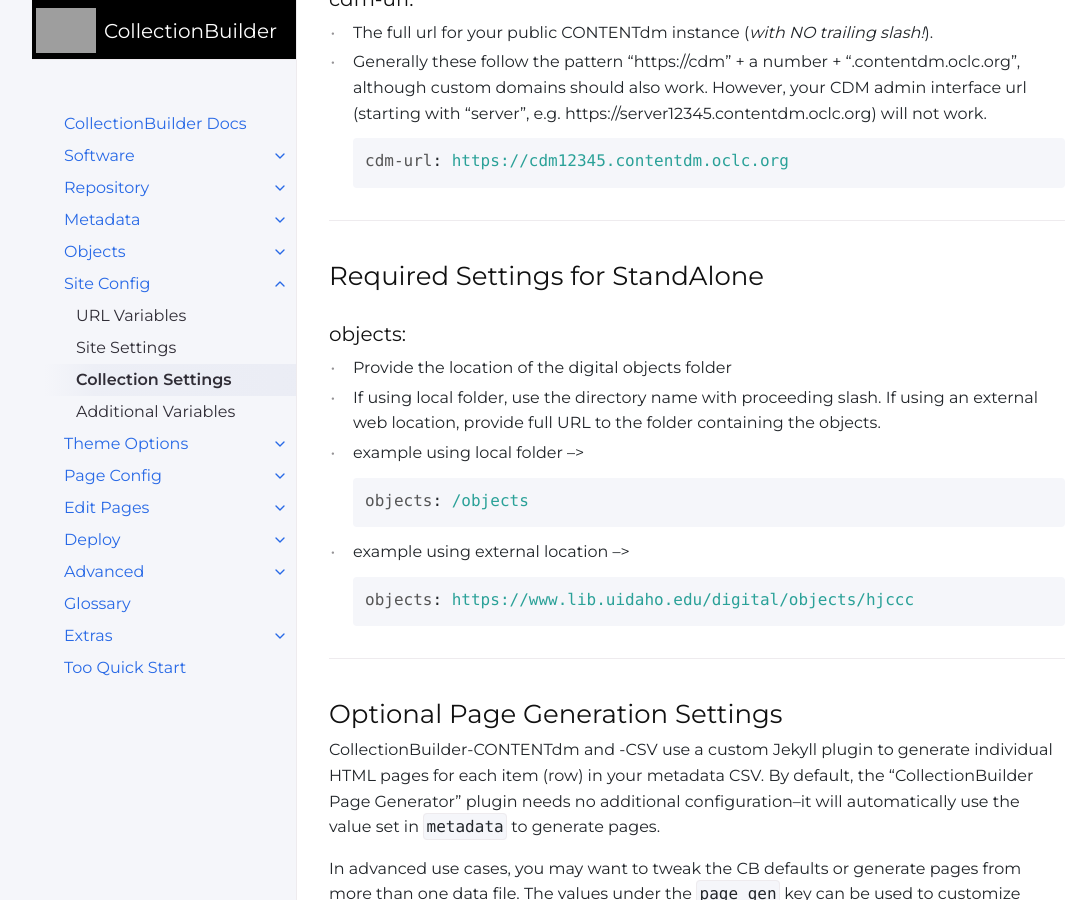
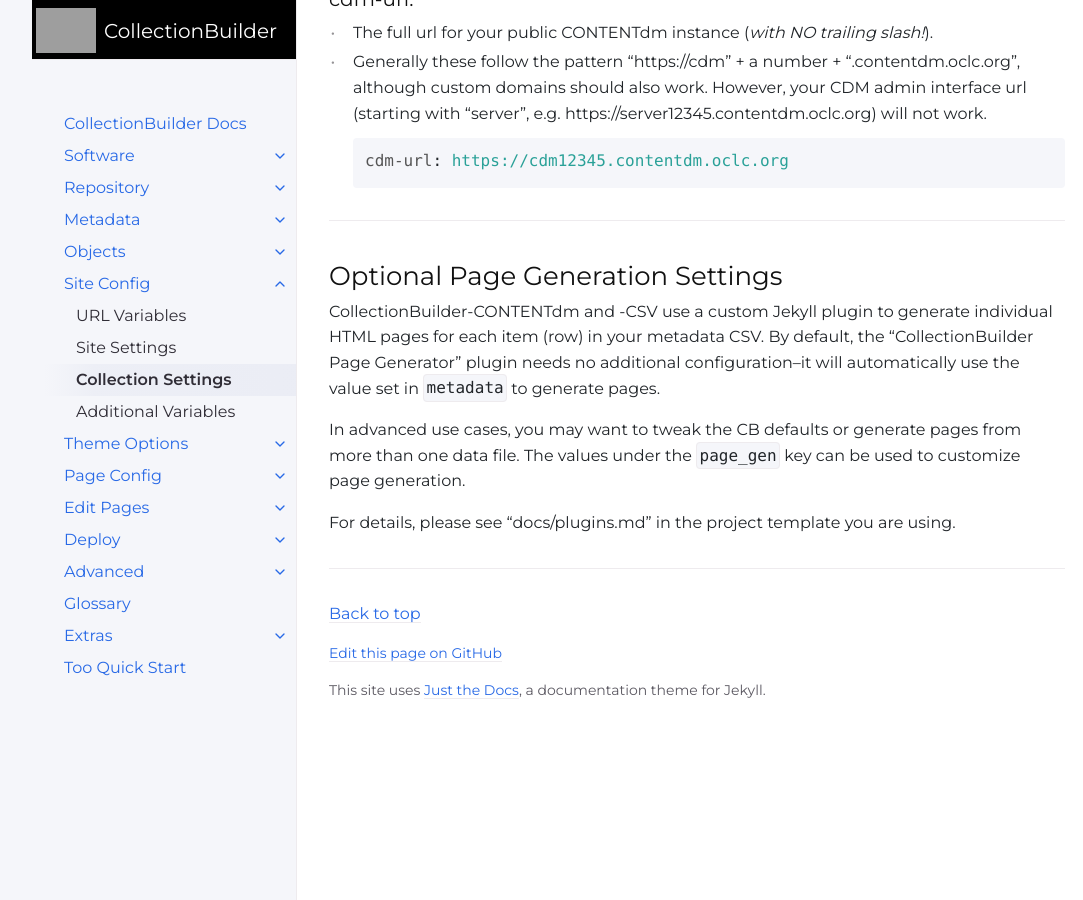
Before and after one commit to CollectionBuilder/cb-docs, a Jekyll site: the page built from docs/config/collection.md, in a window 1280 px wide and 900 px high, scrolled down 911 px. Shown: the whole window, without its empty margins (75-1158 px from the left). Built offline with Jekyll 4.4.1, drawn with Linux system fonts in a browser that asks for light colours; comment, search, counter and statistics services are not loaded; after the commit the page ends 1644 px from its top, so only the background shows below that.

Commit message:
Remove SA objects instructions

````diff
--- a/docs/config/collection.md
+++ b/docs/config/collection.md
@@ -41,23 +41,6 @@ cdm-url: https://cdm12345.contentdm.oclc.org
 
 ------
 
-## Required Settings for StandAlone
-
-### objects:
-
-- Provide the location of the digital objects folder
-- If using local folder, use the directory name with proceeding slash. If using an external web location, provide full URL to the folder containing the objects.
-- example using local folder -->
-```yaml
-objects: /objects
-```
-- example using external location -->
-```yaml
-objects: https://www.lib.uidaho.edu/digital/objects/hjccc
-```
-
-------
-
 ## Optional Page Generation Settings
 
 CollectionBuilder-CONTENTdm and -CSV use a custom Jekyll plugin to generate individual HTML pages for each item (row) in your metadata CSV.
````
